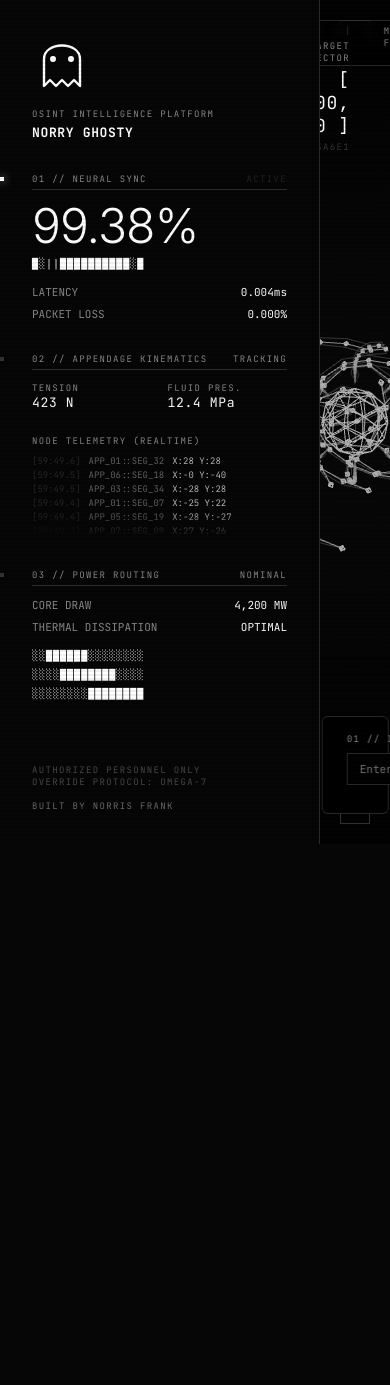
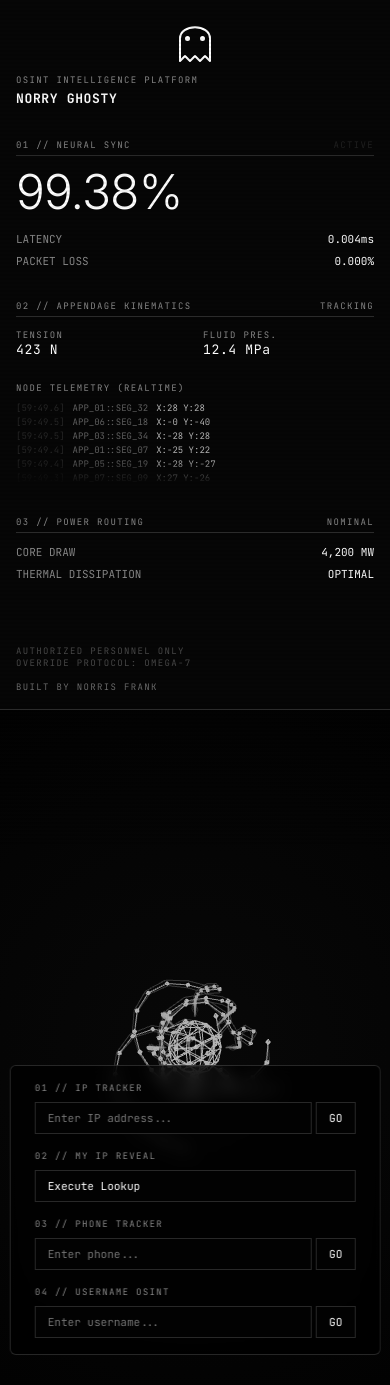
Before and after one commit to norrisfrank/Norry-Ghosty-2.0, a Flask app: page / in a window 390 px wide. Before the commit the page ends 844 px from the top, so only its background shows below. Run offline with Flask 3, Linux system fonts and the light colour scheme; parts of the project's set-up code (start-up, migrations or seed data) failed here and were passed over.

Commit message:
Optimize for mobile aspect ratios and push

```diff
--- a/templates/index.html
+++ b/templates/index.html
@@ -340,6 +340,72 @@
             text-transform: uppercase;
         }
         .popup-close:hover { color: var(--fg-white); }
+
+        @media (max-width: 768px) {
+            body {
+                display: flex;
+                flex-direction: column;
+                height: auto;
+                min-height: 100vh;
+                overflow-y: auto;
+                overflow-x: hidden;
+            }
+            #telemetry-panel {
+                border-right: none;
+                border-bottom: 1px solid var(--border-color);
+                width: 100vw;
+                padding: var(--spacing-md);
+            }
+            #arena {
+                display: flex;
+                flex-direction: column;
+                justify-content: flex-end;
+                height: auto;
+                min-height: 80vh;
+                overflow: visible;
+            }
+            .search-panel {
+                position: relative;
+                bottom: 0;
+                left: 0;
+                transform: none;
+                width: 100%;
+                max-width: 100vw;
+                flex-direction: column;
+                gap: 24px;
+                padding: var(--spacing-lg) var(--spacing-md);
+                background: rgba(0,0,0,0.9);
+                border: none;
+                border-top: 1px solid var(--border-color);
+                border-radius: 0;
+            }
+            .search-panel > div {
+                min-width: 100% !important;
+                max-width: 100% !important;
+            }
+            .info-popup {
+                position: relative;
+                bottom: auto;
+                left: 0;
+                width: 100%;
+                margin-top: 8px;
+                display: none;
+                max-height: none;
+                transform: none !important;
+            }
+            .info-popup.active {
+                display: block;
+                opacity: 1;
+            }
+            .target-coords, .sys-status, .corner-marks, .matrix-bar {
+                display: none !important;
+            }
+            .logo-container {
+                margin: 0 auto var(--spacing-sm);
+                width: 50px;
+                height: 50px;
+            }
+        }
 
     </style>
 </head>
```
